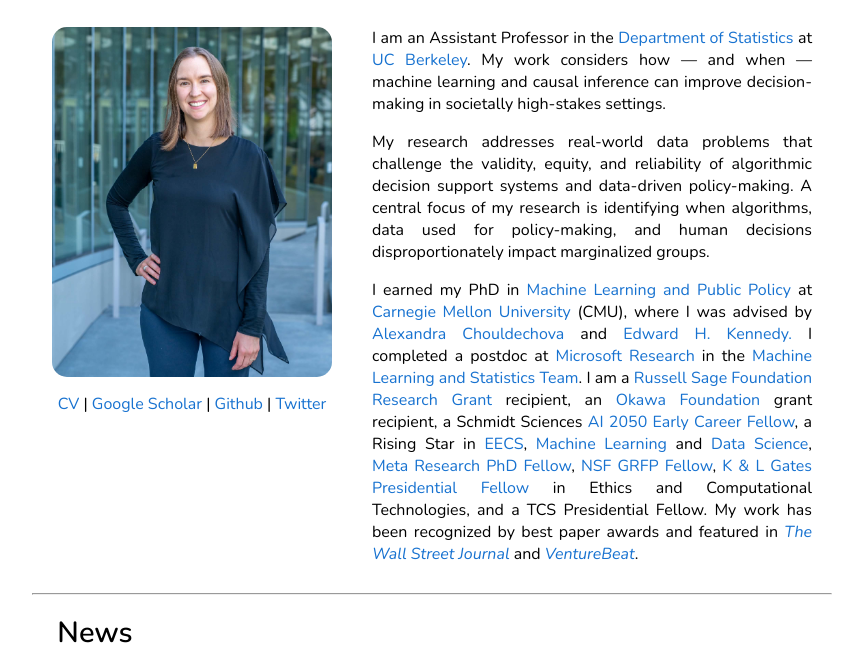
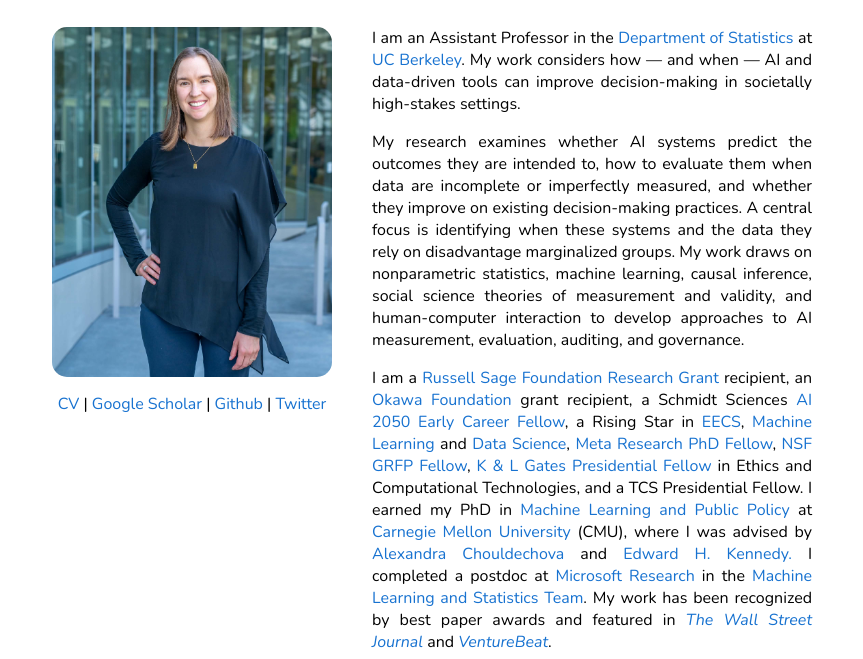
Before and after one commit to mandycoston/mandycoston.github.io, a plain HTML site: page index.html in a window 1280 px wide. Shown: the part 133-792 px from the top of the page, without its empty margins (208-1071 px from the left). Drawn offline with nearby package versions, Linux system fonts and the light colour scheme.

Commit message:
changed research description

```diff
--- a/index.html
+++ b/index.html
@@ -169,17 +169,18 @@
     </td>
     <td width="60%" valign="top" align="justify">
       <p>
-        I am an Assistant Professor in the <a href="https://statistics.berkeley.edu/">Department of Statistics</a> at <a href="https://www.berkeley.edu/">UC Berkeley</a>. My work considers how — and when — machine learning and causal inference can improve decision-making in societally high-stakes settings.
+        I am an Assistant Professor in the <a href="https://statistics.berkeley.edu/">Department of Statistics</a> at <a href="https://www.berkeley.edu/">UC Berkeley</a>. My work considers how — and when — AI and data-driven tools can improve decision-making in societally high-stakes settings.
       </p>
       <p>
-        My research addresses real-world data problems that challenge the validity, equity, and reliability of algorithmic decision support systems and data-driven policy-making. A central focus of my research is identifying when algorithms, data used for policy-making, and human decisions disproportionately impact marginalized groups.
+My research examines whether AI systems predict the outcomes they are intended to, how to evaluate them when data are incomplete or imperfectly measured, and whether they improve on existing decision-making practices. A central focus is identifying when these systems and the data they rely on disadvantage marginalized groups.
+My work draws on nonparametric statistics, machine learning, causal inference, social science theories of measurement and validity, and human-computer interaction to develop approaches to AI measurement, evaluation, auditing, and governance.
       </p>
       <p>
-        I earned my PhD in <a href="https://www.ml.cmu.edu/current-students/joint-phd-in-machine-learning-and-public-policy-requirements.html">Machine Learning and Public Policy</a> at <a href="https://www.cmu.edu">Carnegie Mellon University</a> (CMU), where I was advised by <a href= "https://scholar.google.com/citations?user=uoDW9hkAAAAJ&hl=en">Alexandra Chouldechova</a> and <a href="http://www.ehkennedy.com/">Edward H. Kennedy.</a> I completed a postdoc at <a href="https://www.microsoft.com/en-us/research/">Microsoft Research</a> in the <a href="https://www.microsoft.com/en-us/research/theme/machine-learning-statistics/">Machine Learning and Statistics Team</a>.
         I am a <a href="https://www.russellsage.org/research/grants/investigating-impact-immigration-enforcement-civic-mobility-and-local-economic">Russell Sage Foundation Research Grant</a> recipient,
         <!-- a <a href="https://statistics.berkeley.edu/about/news/coston-awarded-research-grant-hellman-foundation">Hellman Society of Fellows Grant Awardee</a>, -->
         an <a href="https://statistics.berkeley.edu/about/news/coston-wins-okawa-grant">Okawa Foundation</a> grant recipient,
         a Schmidt Sciences <a href="https://www.schmidtsciences.org/ai2050-early-career-fellows-2024/">AI 2050 Early Career Fellow</a>, a Rising Star in <a href="https://risingstars.utexas.edu/">EECS</a>, <a href="https://ml.umd.edu/rising-stars">Machine Learning</a> and <a href="https://datascience.uchicago.edu/rising-stars/">Data Science</a>, <a href="https://research.facebook.com/fellows/coston-amanda-lee/"> Meta Research PhD Fellow</a>, <a href="https://www.nsfgrfp.org/resources/about-grfp/">NSF GRFP Fellow</a>, <a href="https://www.cmu.edu/news/stories/archives/2020/august/gates-presidential-fellows.html">K & L Gates Presidential Fellow</a> in Ethics and Computational Technologies, and a TCS Presidential Fellow.
+        I earned my PhD in <a href="https://www.ml.cmu.edu/current-students/joint-phd-in-machine-learning-and-public-policy-requirements.html">Machine Learning and Public Policy</a> at <a href="https://www.cmu.edu">Carnegie Mellon University</a> (CMU), where I was advised by <a href= "https://scholar.google.com/citations?user=uoDW9hkAAAAJ&hl=en">Alexandra Chouldechova</a> and <a href="http://www.ehkennedy.com/">Edward H. Kennedy.</a> I completed a postdoc at <a href="https://www.microsoft.com/en-us/research/">Microsoft Research</a> in the <a href="https://www.microsoft.com/en-us/research/theme/machine-learning-statistics/">Machine Learning and Statistics Team</a>.
         <!--My research on counterfactual risk assessments and evaluation for child welfare screening won the 2018 <a href="https://www.cmu.edu/cmnews/extra/060113_konda.html">Suresh Konda Best First Student Research Paper Award</a> from the <a href="https://www.heinz.cmu.edu/">Heinz College</a>.-->
         My work has been recognized by best paper awards and featured in <a href ="https://www.wsj.com/articles/smartphone-location-data-can-leave-out-those-most-hit-by-covid-19-11617627615"><i>The Wall Street Journal</i></a> and <a href ="https://venturebeat.com/2020/11/18/stanford-and-carnegie-mellon-find-race-and-age-bias-in-mobility-data-that-drives-covid-19-policy/"> <i>VentureBeat</i></a>.
     </p>
```
